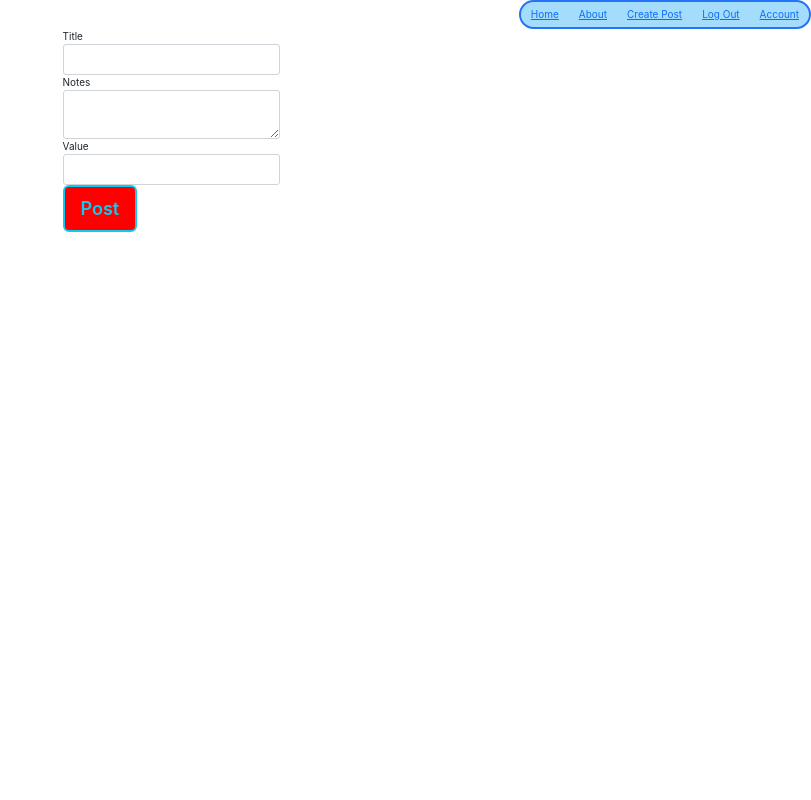
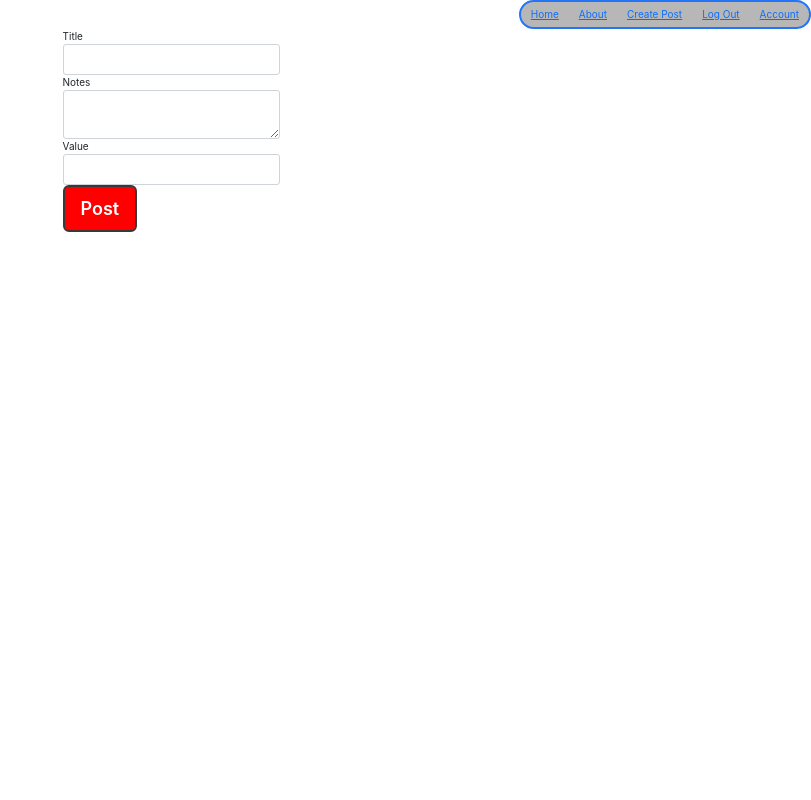
Before and after one commit to 770eitan/flask-letters-blog, a Flask app: page /create in a window 1280 px wide. Shown: the whole page, without its empty margins (469-1280 px from the left). Run offline with Flask 2, Linux system fonts and the light colour scheme; the visitor is signed in with stand-in values (Sample User, id 1); some libraries are stand-ins or nearby versions.

Commit message:
more styling

```diff
--- a/myapp/static/css/main.css
+++ b/myapp/static/css/main.css
@@ -101,7 +101,7 @@ body {
   --text-color: rgb(17, 20, 17);
   --button-bg: rgb(255, 0, 0);
   --nav-bg: rgba(0, 160, 247, 0.7);
-  --nav-bg-ff: rgba(0, 166, 255, 0.9);
+  --nav-bg-ff: rgba(176, 176, 176, 0.9);
   --link-hover-color: rgb(16, 56, 158);
   --button-bg-hover: rgb(226, 226, 226);
   --borders: rgb(36, 116, 248) solid 2px;
@@ -187,6 +187,8 @@ nav li:hover {
   text-decoration: none;
   font-size: var(--font-l);
   background-color: var(--button-bg);
+  border-color: var(--secondary);
+  color: white;
 }
 
 .btn:hover {
@@ -324,11 +326,5 @@ nav li:hover {
       backdrop-filter: none;
       -webkit-backdrop-filter: none;
     }
-
-    .nav{
-      backdrop-filter: blur(3px);
-      -webkit-backdrop-filter: blur(3px);
-      background: rgba(104, 197, 248, .6);
-    }
   }
 }
--- a/myapp/templates/blog_post.html
+++ b/myapp/templates/blog_post.html
@@ -4,7 +4,7 @@
   <h1>{{ post.title }}</h1>
   <h2>Written by: {{post.author.username}}</h2>
   <h3>Published: {{ post.date.strftime('%B %d, %Y') }}</h3>
-  <p>Text{{post.notes}}</p>
+  <p>Letter notes: {{post.notes}}</p>
   <p>Value {{post.value}}</p>
    {% if post.author == current_user %}
      <div>
--- a/myapp/templates/info.html
+++ b/myapp/templates/info.html
@@ -1,6 +1,6 @@
 {% extends "base.html" %}
 {% block content %}
-    <div class="jumbotron">
+    <div class="card">
         <h1>Letter Collector</h1>
         <p>This is an educational app to help people gather information about each of the Hebrew Letters. </p>
     </div>
```
